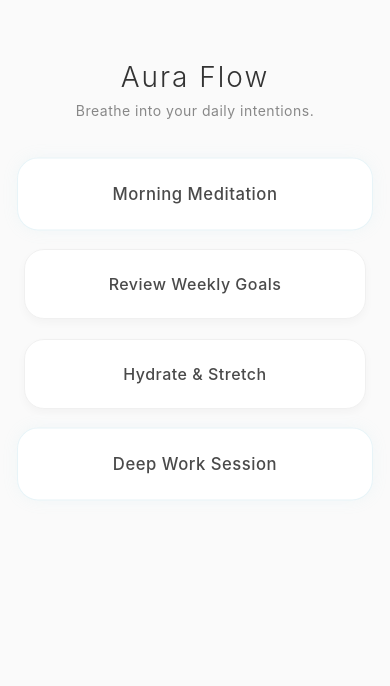
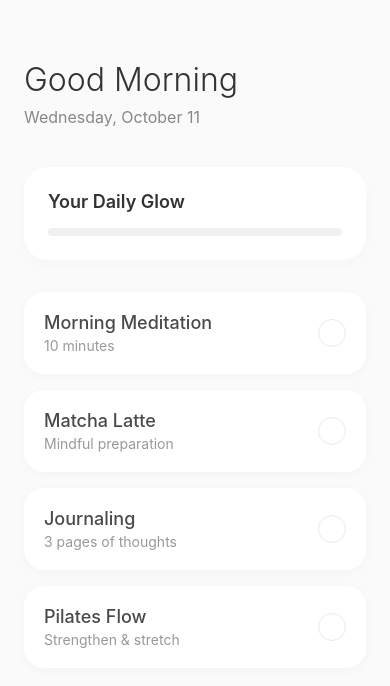
Before and after one commit to hkners/HerGeceYeniApp, a React Native app: screen / in a window 390 px wide. Shown: the top 686 px of the page. Built offline with nearby package versions, Linux system fonts and the light colour scheme.

Commit message:
feat: add morning glow app prototype
Co-authored-by: hkners <99874098+hkners@users.noreply.github.com>

```diff
--- a/App.js
+++ b/App.js
@@ -1,94 +1,128 @@
+import React, { useState } from 'react';
+import { StyleSheet, Text, View, SafeAreaView, Pressable, ScrollView } from 'react-native';
+import Animated, { useSharedValue, useAnimatedStyle, withSpring, withTiming, interpolateColor } from 'react-native-reanimated';
 import { StatusBar } from 'expo-status-bar';
-import React, { useEffect, useRef, useState } from 'react';
-import { StyleSheet, Text, View, Animated, TouchableOpacity, ScrollView, SafeAreaView } from 'react-native';
 
-const INITIAL_INTENTIONS = [
-  { id: '1', title: 'Morning Meditation', priority: 'high', completed: false },
-  { id: '2', title: 'Review Weekly Goals', priority: 'medium', completed: false },
-  { id: '3', title: 'Hydrate & Stretch', priority: 'low', completed: false },
-  { id: '4', title: 'Deep Work Session', priority: 'high', completed: false },
+const HABITS = [
+  { id: '1', title: 'Morning Meditation', subtitle: '10 minutes' },
+  { id: '2', title: 'Matcha Latte', subtitle: 'Mindful preparation' },
+  { id: '3', title: 'Journaling', subtitle: '3 pages of thoughts' },
+  { id: '4', title: 'Pilates Flow', subtitle: 'Strengthen & stretch' },
 ];
 
-const BreathingContainer = ({ intention, onToggle }) => {
-  const pulseAnim = useRef(new Animated.Value(1)).current;
+const HabitCard = ({ habit, onToggle }) => {
+  const [completed, setCompleted] = useState(false);
+  const scale = useSharedValue(1);
+  const progress = useSharedValue(0);
 
-  useEffect(() => {
-    if (intention.priority === 'high' && !intention.completed) {
-      Animated.loop(
-        Animated.sequence([
-          Animated.timing(pulseAnim, {
-            toValue: 1.05,
-            duration: 2000,
-            useNativeDriver: true,
-          }),
-          Animated.timing(pulseAnim, {
-            toValue: 1,
-            duration: 2000,
-            useNativeDriver: true,
-          }),
-        ])
-      ).start();
-    } else {
-      pulseAnim.setValue(1);
-    }
-  }, [intention.priority, intention.completed, pulseAnim]);
-
-  const getContainerStyle = () => {
-    if (intention.completed) return styles.containerCompleted;
-    if (intention.priority === 'high') return styles.containerHighPriority;
-    return styles.containerNormal;
+  const handlePressIn = () => {
+    scale.value = withSpring(0.96);
   };
 
-  const getTextColor = () => {
-    if (intention.completed) return '#A0A0A0';
-    return '#4A4A4A';
+  const handlePressOut = () => {
+    scale.value = withSpring(1);
   };
 
+  const toggleHabit = () => {
+    const newCompleted = !completed;
+    setCompleted(newCompleted);
+    progress.value = withTiming(newCompleted ? 1 : 0, { duration: 300 });
+    if (onToggle) {
+      onToggle(newCompleted ? 1 : -1);
+    }
+  };
+
+  const animatedStyle = useAnimatedStyle(() => {
+    return {
+      transform: [{ scale: scale.value }],
+    };
+  });
+
+  const checkboxStyle = useAnimatedStyle(() => {
+    const backgroundColor = interpolateColor(
+      progress.value,
+      [0, 1],
+      ['#FFFFFF', '#FFC0CB']
+    );
+    const borderColor = interpolateColor(
+      progress.value,
+      [0, 1],
+      ['#EAEAEA', '#FFC0CB']
+    );
+    return {
+      backgroundColor,
+      borderColor,
+    };
+  });
+
+  const checkmarkStyle = useAnimatedStyle(() => {
+    return {
+      opacity: progress.value,
+      transform: [{ scale: progress.value }],
+    };
+  });
+
   return (
-    <Animated.View style={{ transform: [{ scale: pulseAnim }] }}>
-      <TouchableOpacity
-        activeOpacity={0.8}
-        onPress={() => onToggle(intention.id)}
-        style={[styles.intentionContainer, getContainerStyle()]}
+    <Animated.View style={[styles.cardContainer, animatedStyle]}>
+      <Pressable
+        onPressIn={handlePressIn}
+        onPressOut={handlePressOut}
+        onPress={toggleHabit}
+        style={styles.cardPressable}
       >
-        <Text style={[styles.intentionText, { color: getTextColor(), textDecorationLine: intention.completed ? 'line-through' : 'none' }]}>
-          {intention.title}
-        </Text>
-      </TouchableOpacity>
+        <View style={styles.cardContent}>
+          <Text style={[styles.habitTitle, completed && styles.habitTitleCompleted]}>
+            {habit.title}
+          </Text>
+          <Text style={styles.habitSubtitle}>{habit.subtitle}</Text>
+        </View>
+        <Animated.View style={[styles.checkbox, checkboxStyle]}>
+          <Animated.Text style={[styles.checkmark, checkmarkStyle]}>✓</Animated.Text>
+        </Animated.View>
+      </Pressable>
     </Animated.View>
   );
 };
 
 export default function App() {
-  const [intentions, setIntentions] = useState(INITIAL_INTENTIONS);
+  const [completedCount, setCompletedCount] = useState(0);
+  const totalCount = HABITS.length;
 
-  const toggleIntention = (id) => {
-    setIntentions(prev =>
-      prev.map(item =>
-        item.id === id ? { ...item, completed: !item.completed } : item
-      )
-    );
+  const progressWidth = useSharedValue(0);
+
+  const handleToggle = (change) => {
+    const newCount = completedCount + change;
+    setCompletedCount(newCount);
+    progressWidth.value = withTiming((newCount / totalCount) * 100, { duration: 500 });
   };
+
+  const progressBarStyle = useAnimatedStyle(() => {
+    return {
+      width: `${progressWidth.value}%`,
+    };
+  });
 
   return (
     <SafeAreaView style={styles.safeArea}>
       <StatusBar style="dark" />
       <ScrollView contentContainerStyle={styles.scrollContainer} showsVerticalScrollIndicator={false}>
         <View style={styles.header}>
-          <Text style={styles.title}>Aura Flow</Text>
-          <Text style={styles.subtitle}>Breathe into your daily intentions.</Text>
+          <Text style={styles.greeting}>Good Morning</Text>
+          <Text style={styles.date}>Wednesday, October 11</Text>
+        </View>
+
+        <View style={styles.progressContainer}>
+          <Text style={styles.progressText}>Your Daily Glow</Text>
+          <View style={styles.progressBarBackground}>
+            <Animated.View style={[styles.progressBarFill, progressBarStyle]} />
+          </View>
         </View>
 
         <View style={styles.listContainer}>
-          {intentions.map(intention => (
-            <BreathingContainer
-              key={intention.id}
-              intention={intention}
-              onToggle={toggleIntention}
-            />
+          {HABITS.map(habit => (
+            <HabitCard key={habit.id} habit={habit} onToggle={handleToggle} />
           ))}
         </View>
-
       </ScrollView>
     </SafeAreaView>
   );
@@ -97,7 +131,7 @@ export default function App() {
 const styles = StyleSheet.create({
   safeArea: {
     flex: 1,
-    backgroundColor: '#FAFAFA', // Very light, clean background
+    backgroundColor: '#FAFAFA',
   },
   scrollContainer: {
     flexGrow: 1,
@@ -107,58 +141,93 @@ const styles = StyleSheet.create({
   },
   header: {
     marginBottom: 40,
-    alignItems: 'center',
   },
-  title: {
-    fontSize: 28,
+  greeting: {
+    fontSize: 32,
     fontWeight: '300',
     color: '#333333',
-    letterSpacing: 2,
     marginBottom: 8,
   },
-  subtitle: {
+  date: {
+    fontSize: 16,
+    fontWeight: '400',
+    color: '#888888',
+  },
+  progressContainer: {
+    marginBottom: 32,
+    backgroundColor: '#FFFFFF',
+    padding: 24,
+    borderRadius: 24,
+    shadowColor: '#000',
+    shadowOffset: { width: 0, height: 4 },
+    shadowOpacity: 0.02,
+    shadowRadius: 15,
+    elevation: 2,
+  },
+  progressText: {
+    fontSize: 18,
+    fontWeight: '600',
+    color: '#333333',
+    marginBottom: 16,
+  },
+  progressBarBackground: {
+    height: 8,
+    backgroundColor: '#F0F0F0',
+    borderRadius: 4,
+    overflow: 'hidden',
+  },
+  progressBarFill: {
+    height: '100%',
+    backgroundColor: '#FFDAB9',
+    borderRadius: 4,
+  },
+  listContainer: {
+    gap: 16,
+  },
+  cardContainer: {
+    backgroundColor: '#FFFFFF',
+    borderRadius: 20,
+    shadowColor: '#000',
+    shadowOffset: { width: 0, height: 2 },
+    shadowOpacity: 0.03,
+    shadowRadius: 10,
+    elevation: 1,
+  },
+  cardPressable: {
+    flexDirection: 'row',
+    alignItems: 'center',
+    padding: 20,
+    justifyContent: 'space-between',
+  },
+  cardContent: {
+    flex: 1,
+    paddingRight: 16,
+  },
+  habitTitle: {
+    fontSize: 18,
+    fontWeight: '500',
+    color: '#4A4A4A',
+    marginBottom: 4,
+  },
+  habitTitleCompleted: {
+    color: '#A0A0A0',
+  },
+  habitSubtitle: {
     fontSize: 14,
     fontWeight: '400',
-    color: '#888888',
-    letterSpacing: 0.5,
+    color: '#999999',
   },
-  listContainer: {
-    gap: 20,
-  },
-  intentionContainer: {
-    paddingVertical: 24,
-    paddingHorizontal: 20,
-    borderRadius: 20,
-    shadowColor: '#000',
-    shadowOffset: { width: 0, height: 4 },
-    shadowOpacity: 0.03,
-    shadowRadius: 10,
-    elevation: 2,
+  checkbox: {
+    width: 28,
+    height: 28,
+    borderRadius: 14,
+    borderWidth: 1.5,
     alignItems: 'center',
     justifyContent: 'center',
   },
-  containerNormal: {
-    backgroundColor: '#FFFFFF',
-    borderWidth: 1,
-    borderColor: '#F0F0F0',
-  },
-  containerHighPriority: {
-    backgroundColor: '#FFFFFF',
-    borderWidth: 1,
-    borderColor: '#E8F4F8', // Soft highlight (airy blue)
-    shadowColor: '#A0D8E6',
-    shadowOpacity: 0.1,
-    shadowRadius: 15,
-  },
-  containerCompleted: {
-    backgroundColor: '#F7F7F7',
-    borderWidth: 1,
-    borderColor: '#EAEAEA',
-    opacity: 0.6,
-  },
-  intentionText: {
-    fontSize: 16,
-    fontWeight: '500',
-    letterSpacing: 0.5,
+  checkmark: {
+    color: '#FFFFFF',
+    fontSize: 14,
+    fontWeight: 'bold',
   },
 });
--- /dev/null
+++ b/babel.config.js
@@ -0,0 +1,7 @@
+module.exports = function(api) {
+  api.cache(true);
+  return {
+    presets: ['babel-preset-expo'],
+    plugins: ['react-native-reanimated/plugin'],
+  };
+};
--- a/package.json
+++ b/package.json
@@ -10,11 +10,13 @@
   },
   "dependencies": {
     "@expo/metro-runtime": "~55.0.6",
+    "babel-preset-expo": "^56.0.15",
     "expo": "~55.0.4",
     "expo-status-bar": "~55.0.4",
     "react": "19.2.0",
     "react-dom": "19.2.0",
     "react-native": "0.83.2",
+    "react-native-reanimated": "^3.16.1",
     "react-native-web": "^0.21.0"
   },
   "private": true
```
Also changed, not shown: 1 other file (tests, documents, lock files or other folders).
